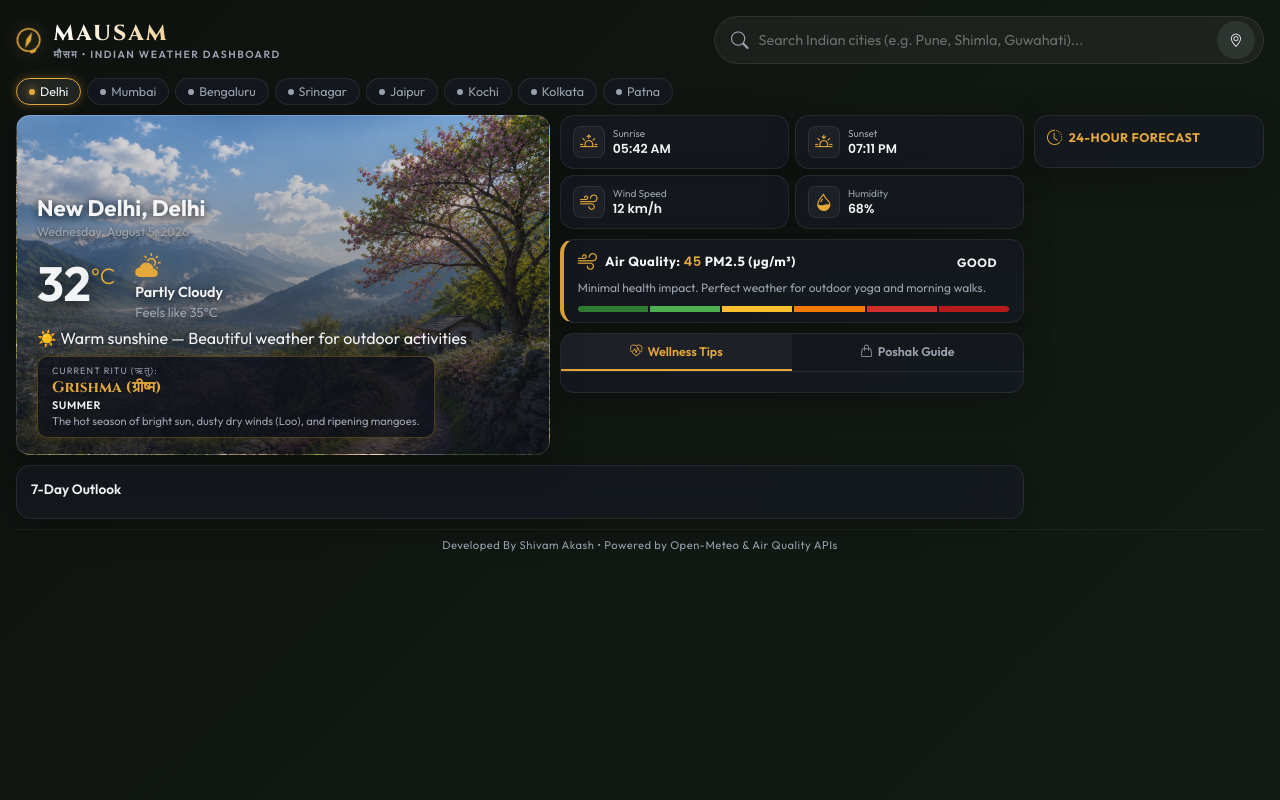
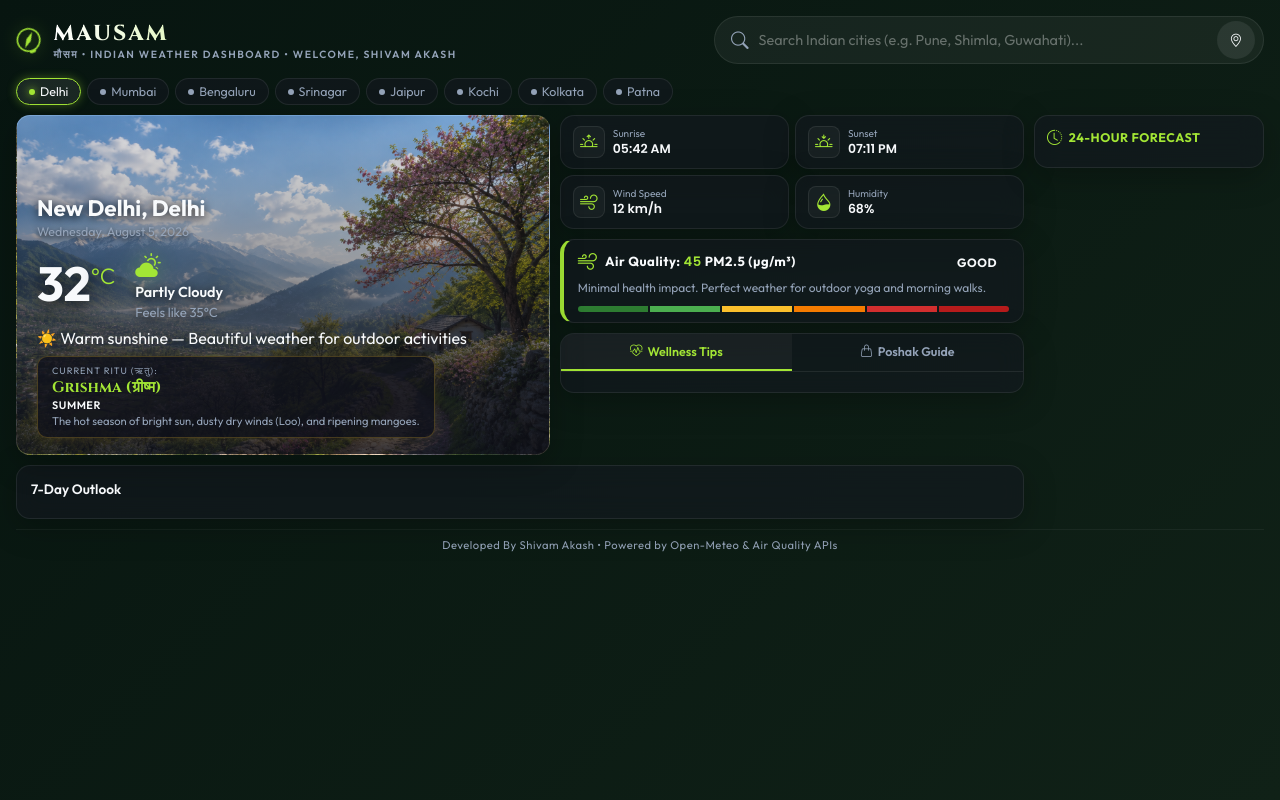
Before and after one commit to shivamakashproj/MAUSAM, a Flask app: page / in a window 1280 px wide. Run offline with Flask 3, Linux system fonts and the light colour scheme; data that the repository does not hold is empty.

Commit message:
Update weather dashboard features

```diff
--- a/app.py
+++ b/app.py
@@ -5,39 +5,53 @@ import weather_engine
 
 load_dotenv()
 
+# Setup the Flask application
 app = Flask(__name__)
+# Secret key for session management and security
 app.config["SECRET_KEY"] = os.environ.get("SECRET_KEY", "change-me")
 
 
 @app.route("/")
 def index():
+    """Render the main landing page."""
     return render_template("index.html")
 
 
 @app.route("/api/weather")
 def get_weather():
+    """
+    Fetch weather data based on city name or geographic coordinates.
+    Returns JSON data generated by the weather_engine.
+    """
     city = request.args.get("city")
     lat_str = request.args.get("lat")
     lon_str = request.args.get("lon")
 
+    # If a city name is provided, use it for fetching weather
     if city:
         return jsonify(weather_engine.get_weather_data(city_name=city.strip()))
 
+    # If coordinates are provided, use them instead
     if lat_str and lon_str:
         try:
             return jsonify(weather_engine.get_weather_data(lat=float(lat_str), lon=float(lon_str)))
         except ValueError:
+            # Handle invalid coordinate formats
             return jsonify({"error": "Invalid coordinates"}), 400
 
+    # Default fallback to New Delhi if neither city nor coordinates are provided
     return jsonify(weather_engine.get_weather_data(city_name="New Delhi"))
 
 
 @app.route("/health")
 def health():
+    """Health check endpoint for Render to monitor app status."""
     return jsonify({"status": "ok"})
 
 
 if __name__ == "__main__":
+    # Use the PORT environment variable if available, otherwise default to 5000
     port = int(os.environ.get("PORT", 5000))
+    # Enable debug mode if running in development environment
     debug = os.environ.get("FLASK_ENV") == "development"
     app.run(debug=debug, host="0.0.0.0", port=port)
--- a/static/css/style.css
+++ b/static/css/style.css
@@ -5,50 +5,51 @@
 
 /* CSS Variables & Themes Configuration */
 :root {
-    --bg-gradient: linear-gradient(135deg, #0f1016 0%, #151821 100%);
-    --card-bg: rgba(23, 27, 38, 0.65);
+    /* Premium Dark Theme */
+    --bg-gradient: linear-gradient(135deg, #090B10 0%, #171B26 100%);
+    --card-bg: rgba(20, 24, 34, 0.55);
     --card-border: rgba(255, 255, 255, 0.08);
-    --text-primary: #f3f4f6;
-    --text-secondary: #9ca3af;
+    --text-primary: #F8FAFC;
+    --text-secondary: #94A3B8;
     --saffron: #FF9933;
-    --gold: #FFC72C;
-    --green-accent: #2E7D32;
+    --gold: #FACC15;
+    --green-accent: #22C55E;
     --white: #ffffff;
     --transition: all 0.35s cubic-bezier(0.4, 0, 0.2, 1);
 
     /* Active Accent Defaults */
-    --accent: var(--saffron);
-    --accent-glow: rgba(255, 153, 51, 0.35);
-    --accent-dark: #cc7a29;
+    --accent: var(--gold);
+    --accent-glow: rgba(250, 204, 21, 0.35);
+    --accent-dark: #CA8A04;
 }
 
-/* Seasonal CSS Themes */
+/* Seasonal CSS Themes - Premium Dark Gradients */
 body.theme-spring {
-    --bg-gradient: linear-gradient(135deg, #0e120f 0%, #131b15 100%);
-    --accent: #E5A93B;
-    --accent-glow: rgba(229, 169, 59, 0.35);
-    --accent-dark: #b88123;
+    --bg-gradient: linear-gradient(135deg, #071510 0%, #102117 100%);
+    --accent: #A3E635;
+    --accent-glow: rgba(163, 230, 53, 0.35);
+    --accent-dark: #65A30D;
 }
 
 body.theme-summer {
-    --bg-gradient: linear-gradient(135deg, #150f0b 0%, #20140e 100%);
-    --accent: var(--saffron);
-    --accent-glow: rgba(255, 153, 51, 0.35);
-    --accent-dark: #cc7a29;
+    --bg-gradient: linear-gradient(135deg, #1A0D08 0%, #26120C 100%);
+    --accent: #FBA918;
+    --accent-glow: rgba(251, 169, 24, 0.35);
+    --accent-dark: #D97706;
 }
 
 body.theme-monsoon {
-    --bg-gradient: linear-gradient(135deg, #071011 0%, #0d1a1c 100%);
-    --accent: #00897B;
-    --accent-glow: rgba(0, 137, 123, 0.35);
-    --accent-dark: #004D40;
+    --bg-gradient: linear-gradient(135deg, #041419 0%, #0A2129 100%);
+    --accent: #2DD4BF;
+    --accent-glow: rgba(45, 212, 191, 0.35);
+    --accent-dark: #0F766E;
 }
 
 body.theme-winter {
-    --bg-gradient: linear-gradient(135deg, #0b0f19 0%, #121829 100%);
-    --accent: #5C6BC0;
-    --accent-glow: rgba(92, 107, 192, 0.35);
-    --accent-dark: #3F51B5;
+    --bg-gradient: linear-gradient(135deg, #09101E 0%, #0F172A 100%);
+    --accent: #60A5FA;
+    --accent-glow: rgba(96, 165, 250, 0.35);
+    --accent-dark: #2563EB;
 }
 
 /* Base resets */
--- a/static/js/main.js
+++ b/static/js/main.js
@@ -44,9 +44,24 @@ const dailyForecastList = document.getElementById('daily-forecast-list');
 let tempChartInstance = null;
 
 // Initialize App
-document.addEventListener('DOMContentLoaded', () => {
-    // Load default city (New Delhi)
-    fetchWeatherByCity('New Delhi');
+document.addEventListener('DOMContentLoaded', async () => {
+    // Try to auto-detect user's city via IP Geolocation
+    try {
+        const ipGeoRes = await fetch('https://get.geojs.io/v1/ip/geo.json');
+        if (ipGeoRes.ok) {
+            const geoData = await ipGeoRes.json();
+            if (geoData && geoData.city) {
+                fetchWeatherByCity(geoData.city);
+            } else {
+                fetchWeatherByCity('New Delhi');
+            }
+        } else {
+            fetchWeatherByCity('New Delhi');
+        }
+    } catch (err) {
+        console.error("IP Geolocation failed, falling back to New Delhi", err);
+        fetchWeatherByCity('New Delhi');
+    }
 
     // Set up search handler
     searchForm.addEventListener('submit', (e) => {
@@ -330,9 +345,9 @@ function renderTempChart(hourlyForecast) {
                         display: false
                     },
                     ticks: {
-                        color: 'rgba(255, 255, 255, 0.5)',
+                        color: 'rgba(255, 255, 255, 0.8)',
                         font: {
-                            size: 9
+                            size: 10
                         }
                     }
                 },
@@ -341,9 +356,9 @@ function renderTempChart(hourlyForecast) {
                         color: 'rgba(255, 255, 255, 0.05)'
                     },
                     ticks: {
-                        color: 'rgba(255, 255, 255, 0.5)',
+                        color: 'rgba(255, 255, 255, 0.8)',
                         font: {
-                            size: 9
+                            size: 10
                         }
                     }
                 }
--- a/templates/index.html
+++ b/templates/index.html
@@ -34,7 +34,7 @@
                 <span class="logo-icon"><i class="bi bi-compass"></i></span>
                 <div class="logo-text">
                     <h1>MAUSAM</h1>
-                    <span class="sub-logo">मौसम • Indian Weather Dashboard</span>
+                    <span class="sub-logo">मौसम • Indian Weather Dashboard • Welcome, Shivam Akash</span>
                 </div>
             </div>
 
```
Also changed, not shown: weather_engine.py (+200 -208 lines).
